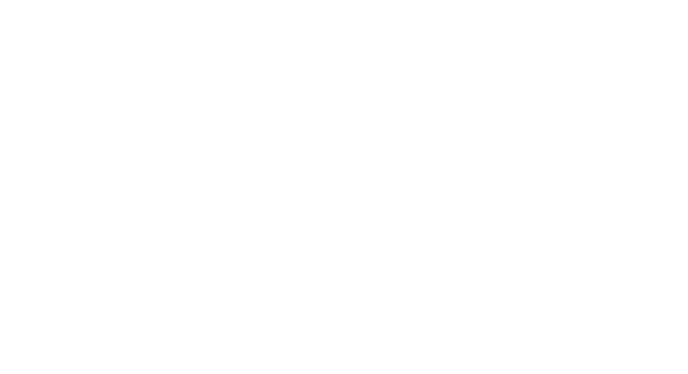
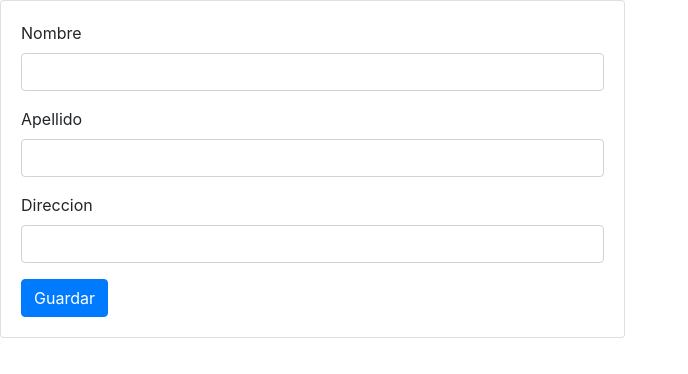
Before and after one commit to cubi456/front-end, an Angular app: page /#/formularioClientes in a window 1280 px wide. Shown: the top 374 px of the page, without its empty margins (0-688 px from the left). Built offline with nearby package versions, Linux system fonts and the light colour scheme.

Commit message:
Se implemento el formulario y su logica

```diff
--- a/src/app/app.module.ts
+++ b/src/app/app.module.ts
@@ -5,6 +5,8 @@
 import { AppComponent } from './app.component';
 import { FormularioClientesComponent } from './componentes/formulario-clientes/formulario-clientes.component';
 import { ListaClientesComponent } from './componentes/lista-clientes/lista-clientes.component';
+import { APP_ROUTES } from './app.routes';
+import { ReactiveFormsModule } from '@angular/forms';
 
 @NgModule({
   declarations: [
@@ -14,7 +16,9 @@
   ],
   imports: [
     BrowserModule,
-    AppRoutingModule
+    AppRoutingModule,
+    APP_ROUTES,
+    ReactiveFormsModule
   ],
   providers: [],
   bootstrap: [AppComponent]
--- a/src/app/componentes/formulario-clientes/formulario-clientes.component.html
+++ b/src/app/componentes/formulario-clientes/formulario-clientes.component.html
@@ -1 +1,25 @@
-<p>formulario-clientes works!</p>
+<!-- Formulario para la obtencion de datos-->
+<div class="row">
+    <div class="col-6">
+        <div class="card">
+            <div class="card-body">
+                <!-- Le asigno el formulario como variable de angular e indico que debe ser validado cuando ocurre el evento submit-->
+                <form [formGroup]="formulario" novalidate (ngSubmit)="nuevoCliente()">
+                    <div class="mb-3">
+                        <label for="name" class="form-label">Nombre</label>
+                        <input type="text" class="form-control" formControlName="nombre">
+                    </div>
+                    <div class="mb-3">
+                        <label for="apellido" class="form-label">Apellido</label>
+                        <input type="text" class="form-control" formControlName="apellido">
+                    </div>
+                    <div class="mb-3">
+                        <label for="direccion" class="form-label">Direccion</label>
+                        <input type="text" class="form-control" formControlName="direccion">
+                    </div>
+                    <span id="error"></span>
+                    <button type="submit" class="btn btn-primary">Guardar</button>
+                </form>
+            </div>
+        </div>
+    </div>
--- a/src/app/componentes/formulario-clientes/formulario-clientes.component.ts
+++ b/src/app/componentes/formulario-clientes/formulario-clientes.component.ts
@@ -1,4 +1,7 @@
 import { Component, OnInit } from '@angular/core';
+import { FormControl, FormGroup, Validators } from '@angular/forms';
+import { Router } from '@angular/router';
+import { ClientesService } from '../../servicios/clientes.service';
 
 @Component({
   selector: 'app-formulario-clientes',
@@ -8,9 +11,34 @@
 })
 export class FormularioClientesComponent implements OnInit {
 
-  constructor() { }
+  //Genero la logica del formulario con los validadores correspondientes
+  formulario:FormGroup = new FormGroup({
+    nombre: new FormControl('',[Validators.required, Validators.minLength(3)]),
+    apellido: new FormControl('',[Validators.required,Validators.minLength(3)]),
+    direccion: new FormControl('',[Validators.required,Validators.minLength(3)])
+  });
+  //Inyecto en el componente el servicio cliente y el ruteador.
+  constructor(public router:Router, public _clientesService:ClientesService) { }
 
   ngOnInit(): void {
   }
 
+  /** Tomo los datos correspondientes al formulario,
+   *  le indico al servicio que cargue un nuevo cliente
+   *  y ruteo a la tabla de clientes */
+  nuevoCliente()
+  {
+      if(this.formulario.valid)
+       {
+         let nombre:string,apellido:string,direccion:string;
+         nombre = this.formulario.value.nombre
+         apellido = this.formulario.value.apellido
+         direccion = this.formulario.value.direccion
+
+         this._clientesService.cargarCliente(nombre,apellido,direccion);
+         this.router.navigate(['/listaClientes']);
+       }
+       else
+         alert("Ocurrio un error al ingresar los datos. La informacion debe contener al menos 3 caracteres.")
+  }
 }
--- a/src/app/servicios/clientes.service.ts
+++ b/src/app/servicios/clientes.service.ts
@@ -6,4 +6,9 @@
 export class ClientesService {
 
   constructor() { }
+
+  cargarCliente(nombre:string,apellido:string,direccion:string)
+  {
+
+  }
 }
```
